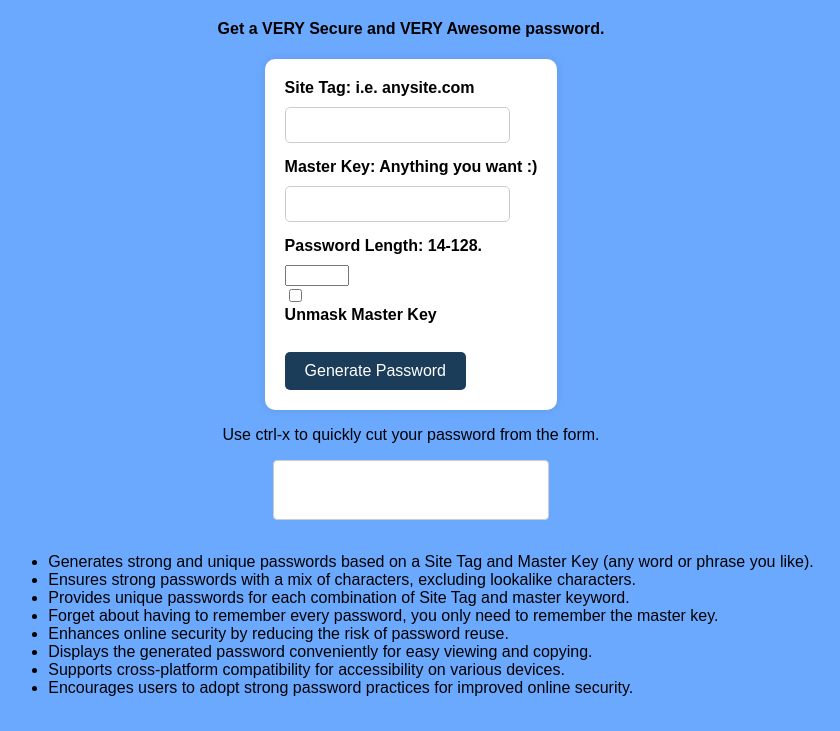
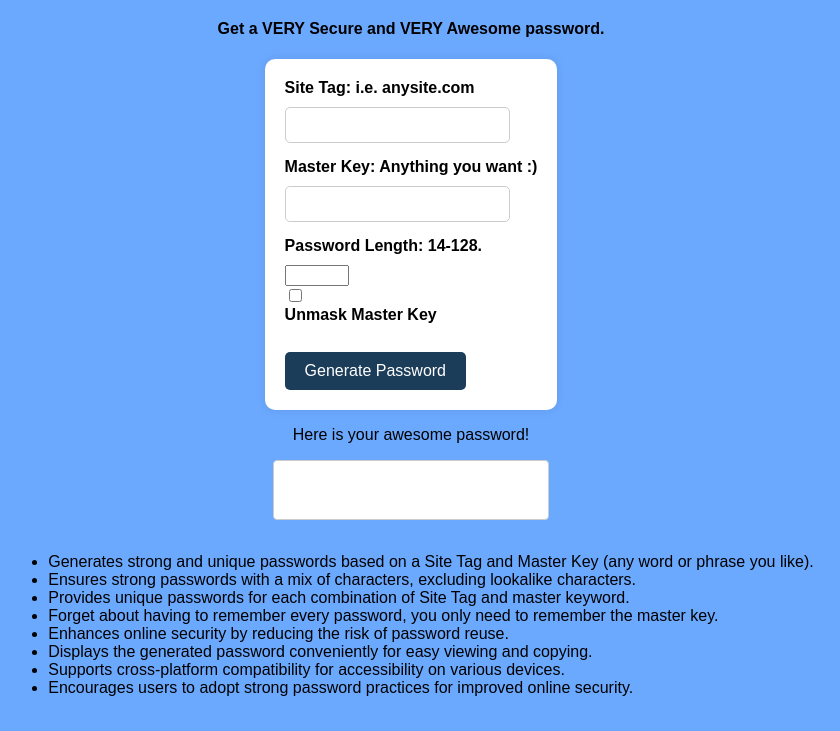
Before and after one commit to ccrypto12/AwesomePasswordGen, a plain HTML site: page index.html in a window 1280 px wide. Shown: the part 69-800 px from the top of the page, without its empty margins (229-1069 px from the left). Drawn offline with nearby package versions, Linux system fonts and the light colour scheme.

Commit message:
Update index.html
Signed-off-by: ccrypto12 <35269471+ccrypto12@users.noreply.github.com>

```diff
--- a/index.html
+++ b/index.html
@@ -100,7 +100,7 @@ button[type="submit"]:hover {
       <button type="submit">Generate Password</button>
     </form>
 
-    <p>Use ctrl-x to quickly cut your password from the form. </p>
+    <p>Here is your awesome password! </p>
     <div>
       <textarea id="passwordResult" rows="3"></textarea>
     </div>
```
